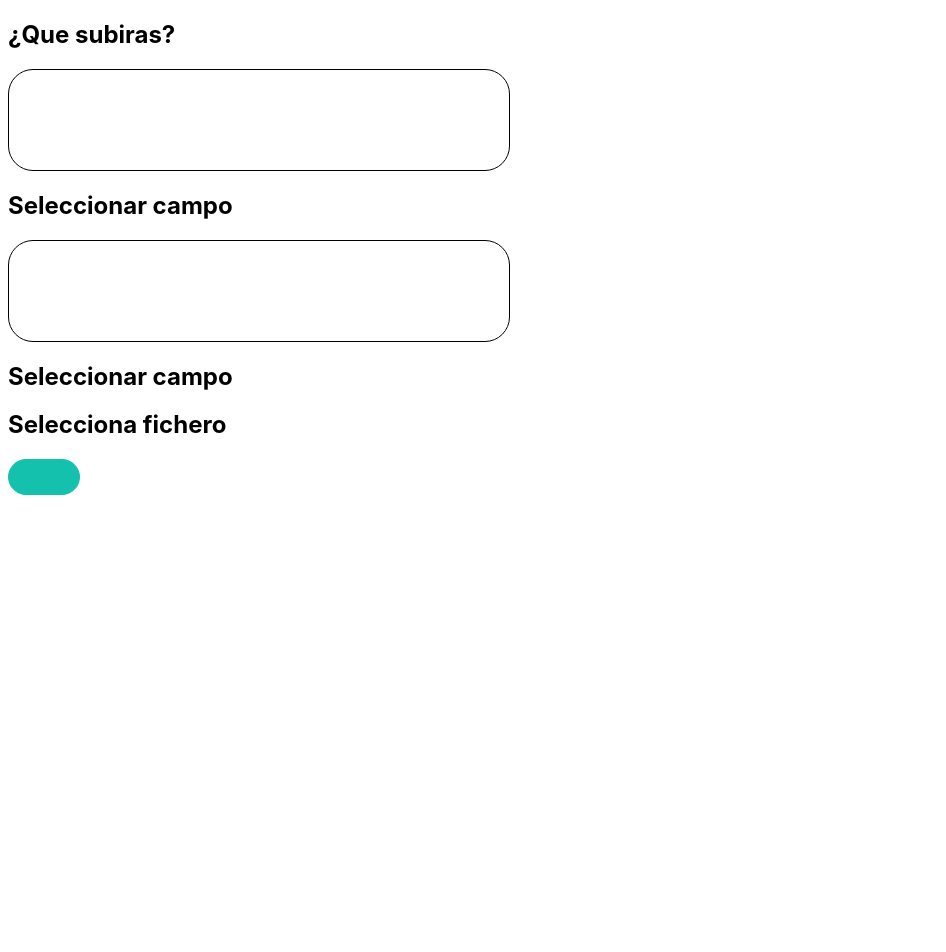
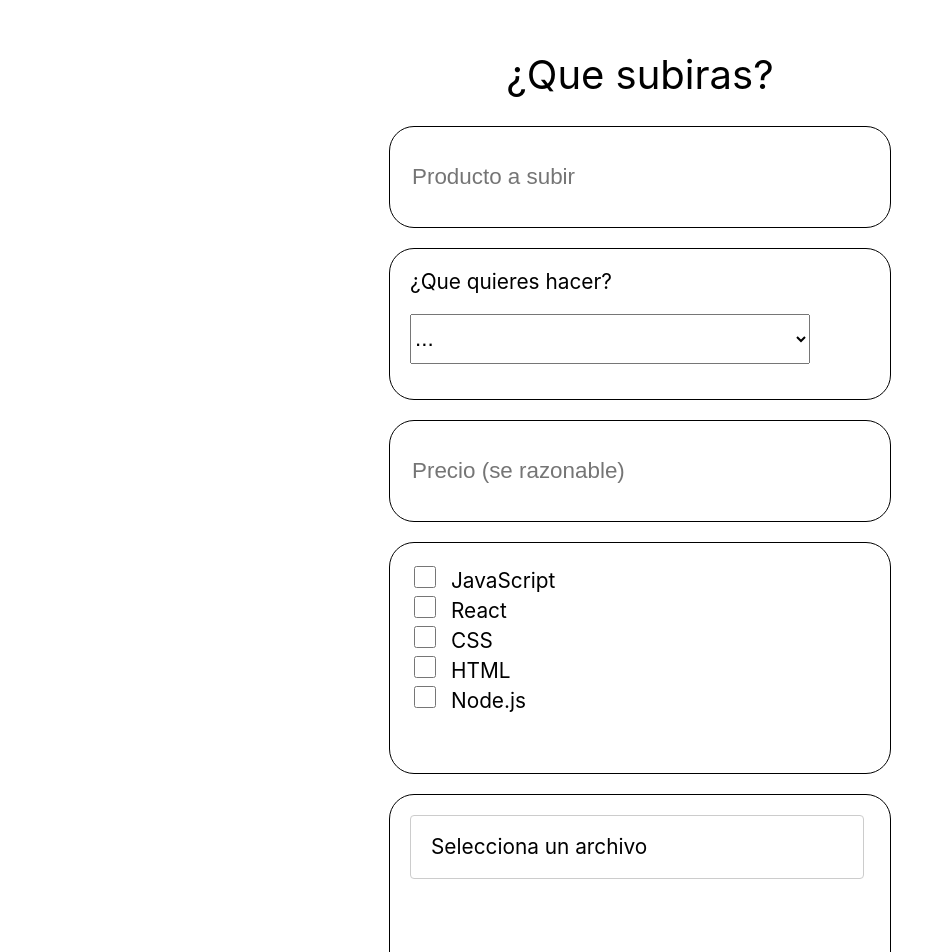
Before and after one commit to baiofer/Wallapop_React, a React (Create React App) app: page /adverts/new in a window 1280 px wide. Shown: the top 952 px of the page, without its empty margins (0-946 px from the left). Before the commit the page ends 800 px from the top, so only its background shows below. Built offline with nearby package versions, Linux system fonts and the light colour scheme; no server answers.

Commit message:
Added NewAdvertPage. Finished presentation

```diff
--- a/src/components/layout/Header.js
+++ b/src/components/layout/Header.js
@@ -1,4 +1,4 @@
-import { Link } from "react-router-dom"
+import { Link, useNavigate } from "react-router-dom"
 import { ReactComponent as Icon } from "../../assets/wallapop_name.svg"
 import AuthButton from "../../pages/auth/components/AuthButton.js"
 import Button from "../shared/Button.js"
@@ -7,8 +7,10 @@ import './Header.css'
 
 function Header() {
 
+    const navigate = useNavigate()
+
     const handleClick = () => {
-        console.log('CLICK')
+        navigate('./adverts/new')
     }
 
     return (
--- /dev/null
+++ b/src/components/shared/FormSelect.css
@@ -0,0 +1,25 @@
+.formSelect-container {
+    width: 500px;
+    height: 150px;
+    border-style: solid;
+    border-width: 1px;
+    border-color: black;
+    border-radius: 25px;
+    align-items: center;
+}
+
+.formSelect-label {
+    display: block;
+    font-size: 1.3rem;
+    width: 470px;
+    margin-top: 20px;
+    margin-left: 20px;
+}
+
+.formSelect-select {
+    margin-top: 20px;
+    margin-left: 20px;
+    width: 400px;
+    height: 50px;
+    font-size: 1.4rem;
+}
--- a/src/components/shared/FormSelect.js
+++ b/src/components/shared/FormSelect.js
@@ -1,6 +1,21 @@
-function FormSelect() {
+import './FormSelect.css'
+
+function FormSelect({label, ...props}) {
+
     return (
-        <h2>Seleccionar campo</h2>
+        <div className='formSelect-container'>
+            <label className="formSelect-label">¿Que quieres hacer?</label>
+            <select
+                className='formSelect-select'
+                name="sale"
+                {...props}
+            >
+                <option value="nothing">...</option>
+                <option value="buy">Comprar</option>
+                <option value="sale">Vender</option>
+            </select>
+        </div>
+
     )
 }
 
--- /dev/null
+++ b/src/components/shared/PhotoSelector.css
@@ -0,0 +1,66 @@
+.photoSelector-container {
+    width: 500px;
+    height: 500px;
+    border-style: solid;
+    border-width: 1px;
+    border-color: black;
+    border-radius: 25px;
+    align-items: center;
+}
+
+.photoSelector-containerSelector {
+    margin-left: 20px;
+    margin-top: 20px;
+}
+
+.photoSelector-inputContainer {
+    display: flex;
+    width: 420px;
+    height: 50px;
+    font-size: 1.3rem;
+    position: relative;
+    overflow: hidden;
+    padding: 6px 12px;
+    border: 1px solid #ccc;
+    border-radius: 4px;
+    cursor: pointer;
+    align-items: center;
+    padding-left: 20px;
+}
+
+.photoSelector-inputContainer input[type="file"] {
+    position: absolute;
+    top: 0;
+    left: 0;
+    width: 100%;
+    height: 100%;
+    opacity: 0;
+    cursor: pointer;
+}
+
+.photoSelector-input {
+    display: block;
+    width: 400px;
+    height: 50px;
+    font-size: 1.3rem;
+}
+
+.photoSelector-imageContainer {
+    width: 150px;
+    height: 150px;
+    border-style: solid;
+    border-width: 1px;
+    border-color: black;
+    border-radius: 25px;
+    align-items: center;
+    justify-content: center;
+}
+
+.photoSelector-image {
+    display: flex;
+    margin-top: 20px;
+    margin-left: 20px;
+    width: 420px;
+    max-height: 350px;
+
+}
--- /dev/null
+++ b/src/components/shared/PhotoSelector.js
@@ -0,0 +1,51 @@
+import { useState } from 'react';
+
+import './PhotoSelector.css'
+
+function PhotoSelector() {
+  const [selectedImage, setSelectedImage] = useState(null);
+
+  const handleImageChange = (event) => {
+    const file = event.target.files[0];
+
+    if (file) {
+      const reader = new FileReader();
+      reader.onload = () => {
+        setSelectedImage(reader.result);
+      };
+      reader.readAsDataURL(file);
+    }
+  };
+
+  console.log(selectedImage)
+
+  return (
+    <div className='photoSelector-container'>
+        <div className='photoSelector-containerSelector'>
+            <label htmlFor="fileInput" className="photoSelector-inputContainer">
+                <span>Selecciona un archivo</span>
+                <input
+                    className='photoSelector-input'
+                    type="file"
+                    accept="image/*"
+                    onChange={ handleImageChange }
+                />
+            </label>
+        </div>
+
+        {
+            selectedImage && (
+                <div className='photoselector-imageContainer'>
+                    <img
+                        className='photoSelector-image'
+                        src={selectedImage ? selectedImage : require('../../assets/wallapop_name.svg')}
+                        alt="Imagen seleccionada"
+                        style={{ maxWidth: '100%' }} />
+                </div>
+            )
+        }
+    </div>
+  );
+}
+
+export default PhotoSelector;
--- /dev/null
+++ b/src/components/shared/TagSelector.css
@@ -0,0 +1,34 @@
+.tagSelector-container {
+    width: 500px;
+    height: 230px;
+    border-style: solid;
+    border-width: 1px;
+    border-color: black;
+    border-radius: 25px;
+    align-items: center;
+}
+
+.tagSelector-selections {
+    display: block;
+    margin-left: 20px;
+    margin-top: 20px;
+}
+
+.tagSelector-label {
+    display: block;
+    font-size: 1.3rem;
+
+}
+
+.tagSelector-selected {
+    font-size: 1.3rem;
+    margin-left: 20px;
+    margin-top: 20px;
+}
+
+.tag {
+}
+
+.selected {
+    font-size: 1.3rem;
+}
--- /dev/null
+++ b/src/components/shared/TagSelector.js
@@ -0,0 +1,46 @@
+import { useState } from 'react';
+
+import './TagSelector.css'
+
+function TagSelector() {
+  const [selectedTags, setSelectedTags] = useState([]);
+
+  const predefinedTags = ['JavaScript', 'React', 'CSS', 'HTML', 'Node.js'];
+
+  const handleTagClick = (tag) => {
+    if (selectedTags.includes(tag)) {
+      const updatedTags = selectedTags.filter((selectedTag) => selectedTag !== tag);
+      setSelectedTags(updatedTags);
+    } else  {
+      setSelectedTags([...selectedTags, tag]);
+    }
+  };
+
+  return (
+    <div className='tagSelector-container'>
+      <div className='tagSelector-selections'>
+        {predefinedTags.map((tag, index) => (
+          <label className='tagSelector-label'>
+            <input
+              type='checkbox'
+              key={index}
+              placeholder={tag}
+              value={tag}
+              className={selectedTags.includes(tag) ? 'tag selected' : 'tag'}
+              onClick={() => handleTagClick(tag)}
+            />{tag}
+          </label>
+        ))}
+      </div>
+      {
+        selectedTags.length > 0 ?
+          <p className='tagSelector-selected'>
+            Selección: {selectedTags.join(', ')}
+          </p>
+        : ""
+      }
+    </div>
+  );
+}
+
+export default TagSelector;
--- a/src/pages/adverts/newAdvertPage/NewAdvertPage.css
+++ b/src/pages/adverts/newAdvertPage/NewAdvertPage.css
@@ -1,27 +1,47 @@
 .newAdvert-container {
+    align-items: center;
+}
 
+.newAdvert-title {
+    display: flex;
+    margin-top: 50px;
+    font-weight: normal;
+    font-size: 40px;
+    justify-content: center;
 }
 
 .newAdvert-name {
-
+    display: flex;
+    justify-content: center;
+    margin-top: 20px;
 }
 
 .newAdvert-sale {
-
+    display: flex;
+    justify-content: center;
+    margin-top: 20px;
 }
 
 .newAdvert-price {
-
+    display: flex;
+    justify-content: center;
+    margin-top: 20px;
 }
 
 .newAdvert-tags {
-
+    display: flex;
+    justify-content: center;
+    margin-top: 20px;
 }
 
 .newAdvert-photo {
-
+    display: flex;
+    justify-content: center;
+    margin-top: 20px;
 }
 
 .newAdvert-button {
-
+    display: flex;
+    justify-content: center;
+    margin-top: 20px;
 }
--- a/src/pages/adverts/newAdvertPage/NewAdvertPage.js
+++ b/src/pages/adverts/newAdvertPage/NewAdvertPage.js
@@ -1,30 +1,84 @@
+import { useState } from "react"
 import Button from "../../../components/shared/Button"
 import FormField from "../../../components/shared/FormField"
 import FormFile from "../../../components/shared/FormFile"
 import FormSelect from "../../../components/shared/FormSelect"
 
+import './NewAdvertPage.css'
+import TagSelector from "../../../components/shared/TagSelector"
+import PhotoSelector from "../../../components/shared/PhotoSelector"
+
 function NewAdvertPage() {
+
+    const [product, setProduct] = useState({productName: '', productPrice: 0})
+    const [selectedSale, setSelectedSale] = useState("")
+
+    const [isFetching, setIsFetching] = useState(false)
+    const [error, setError] = useState(null)
+
+    const handleChange = event => {
+        setProduct( currentProduct => ({
+            ...currentProduct,
+            [event.target.name]: event.target.value
+        }))
+    }
+
+    const handleSale = (event) => {
+        console.log(event.target.value)
+        setSelectedSale(event.target.value)
+    }
+
+    const handleSubmit = () => {
+        console.log('submit')
+    }
+
+    const { productName, productPrice } = product
+    const buttonDisabled = !(productName && productPrice) || isFetching
+
     return (
         <div className="newAdvert-container">
-            <h2>¿Que subiras?</h2>
-            <form>
+            <h1 className="newAdvert-title">¿Que subiras?</h1>
+            <form onSubmit={ handleSubmit }>
                 <div className="newAdvert-name">
-                    <FormField />
+                    <FormField
+                        type="text"
+                        name="productName"
+                        label="Producto a subir"
+                        onChange={ handleChange }
+                        value={ product.productName }
+                    />
                 </div>
                 <div className="newAdvert-sale">
-                    <FormSelect />
+                    <FormSelect
+                        onChange={handleSale}
+                    />
                 </div>
                 <div className="newAdvert-price">
-                    <FormField />
+                    <FormField
+                        type="text"
+                        name="productPrice"
+                        label="Precio (se razonable)"
+                        onChange={ handleChange }
+                        value={ product.productName }
+                    />
                 </div>
                 <div className="newAdvert-tags">
-                    <FormSelect />
+                    <TagSelector />
                 </div>
                 <div className="newAdvert-photo">
-                    <FormFile />
+                    <PhotoSelector />
                 </div>
                 <div className="newAdvert-button">
-                    <Button />
+                    <Button
+                        type="submit"
+                        variant="primary"
+                        width={500}
+                        height={60}
+                        disabled={ buttonDisabled }
+                    >
+                        {isFetching ? "Subiendo producto ..." : "Subir producto"}
+                    </Button>
+
                 </div>
             </form>
         </div>
```
